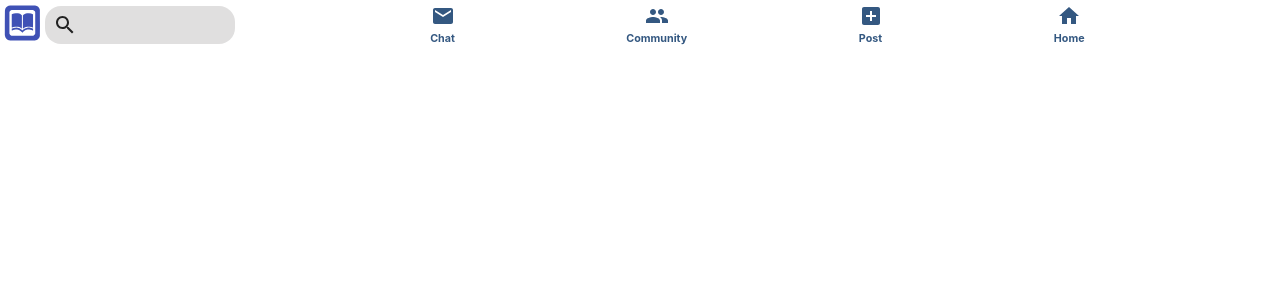
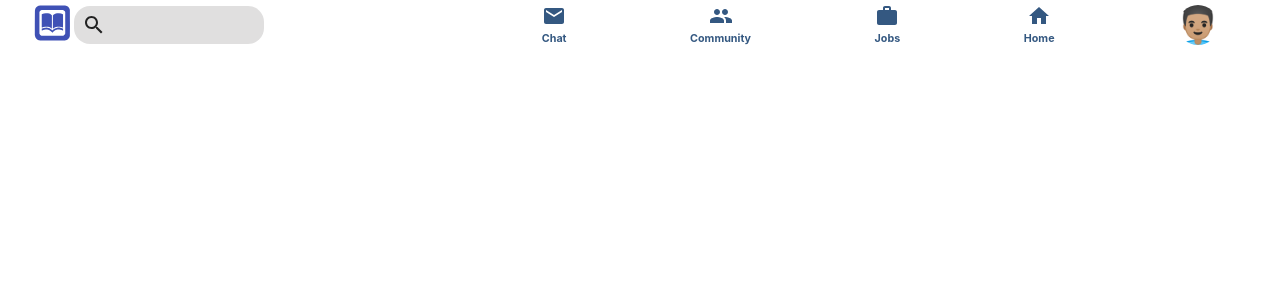
Before and after one commit to Sedki-Sghairi/chatspace, a React (Create React App) app: page / in a window 1280 px wide. Shown: the top 300 px of the page. Built offline with nearby package versions, Linux system fonts and the light colour scheme.

Commit message:
profile avatar setup

```diff
--- a/src/Header.js
+++ b/src/Header.js
@@ -4,7 +4,8 @@ import SearchIcon from '@material-ui/icons/Search';
 import HeaderOption from './HeaderOption';
 import GroupIcon from '@material-ui/icons/Group';
 import EmailIcon from '@material-ui/icons/Email';
-import AddBoxIcon from '@material-ui/icons/AddBox';
+// import AddBoxIcon from '@material-ui/icons/AddBox';
+import WorkIcon from '@material-ui/icons/Work';
 import Home from '@material-ui/icons/Home';
 const Header = () => {
 	return (
@@ -21,8 +22,9 @@ const Header = () => {
 			<div className="header__right">
 				<HeaderOption title="chat" Icon={EmailIcon} />
 				<HeaderOption title="community" Icon={GroupIcon} />
-				<HeaderOption title="post" Icon={AddBoxIcon} />
+				<HeaderOption title="jobs" Icon={WorkIcon} />
 				<HeaderOption title="home" Icon={Home} myStyle="home" />
+				<HeaderOption avatar="/images/avatar.png" myStyle="profile" />
 			</div>
 		</div>
 	);
--- a/src/HeaderOption.js
+++ b/src/HeaderOption.js
@@ -1,15 +1,20 @@
+import { Avatar } from '@material-ui/core';
 import React from 'react';
 import './headerOption.css';
 
-const HeaderOption = ({ Icon, title, myStyle }) => {
+const HeaderOption = ({ Icon, title, myStyle,avatar }) => {
 	return (
 		<>
 			{Icon && (
 				<a href="/" className={(myStyle ? myStyle : '') + ' headerOption'}>
 					<Icon />
-					<h6>{title}</h6>
+					<h6>{title?title:''}</h6>
 				</a>
 			)}
+                   <a href="#">
+                     {avatar && <Avatar className={`${myStyle?myStyle:''}`} src={avatar}/>}
+                   </a>
+
 		</>
 	);
 };
--- a/src/header.css
+++ b/src/header.css
@@ -1,11 +1,12 @@
 .header {
 	height: 50px;
-	position: fixed;
+	position: sticky;
 	top: 0;
 	left: 0;
 	width: 100%;
 	display: flex;
 	justify-content: space-between;
+	z-index: 999;
 }
 .header__left {
 	display: flex;
@@ -42,12 +43,13 @@
 	margin-right: 1.2rem;
 }
 .header__right {
-	margin: 0 1.5rem;
+	margin-left: 1.5rem;
 	text-transform: capitalize;
 	display: flex;
 	justify-content: space-evenly;
 	align-items: center;
 	flex: 1;
+	max-width: 800px;
 }
 .home {
 	display: none;
@@ -61,6 +63,7 @@
 	}
 	.header__left img {
 		margin: .15rem;
+		margin-left: 2rem;
 	}
 	.home {
 		display: block;
--- a/src/headerOption.css
+++ b/src/headerOption.css
@@ -18,6 +18,7 @@
 .headerOption h6 {
 	display: none;
 }
+
 @media (min-width: 500px) {
 	.headerOption h6 {
 		display: block;
```
Also changed, not shown: public/images/avatar.png (added).
